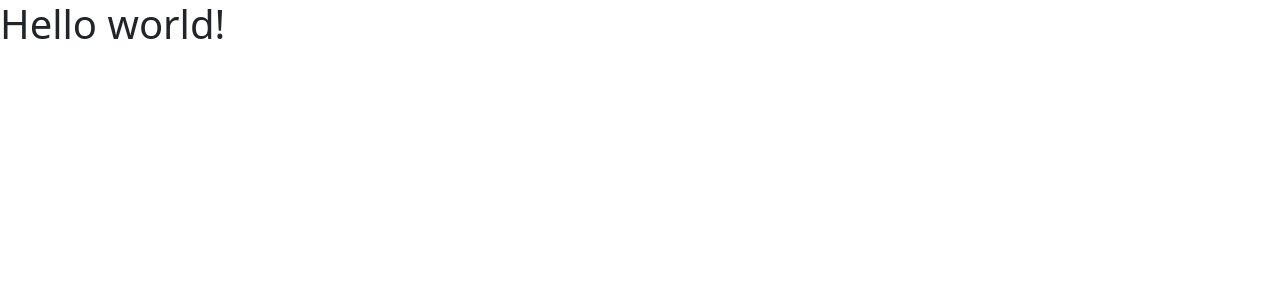
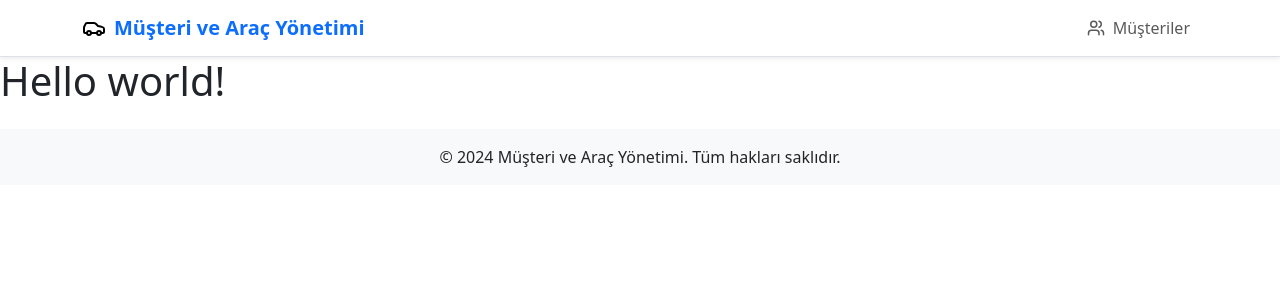
Before and after one commit to fatihkurtl/customer-vehicle-panel, a Next.js app: page / in a window 1280 px wide. Shown: the top 300 px of the page. Built offline with nearby package versions, Linux system fonts and the light colour scheme.

Commit message:
navbar, footer created & lucide react icons added

```diff
--- a/next.config.mjs
+++ b/next.config.mjs
@@ -1,4 +1,14 @@
 /** @type {import('next').NextConfig} */
-const nextConfig = {};
+const nextConfig = {
+    images: {
+        remotePatterns: [
+            {
+                protocol: 'https',
+                hostname: 'cdn-icons-png.freepik.com',
+                pathname: '/512/4213/4213909.png',
+            },
+        ]
+    }
+};
 
 export default nextConfig;
--- a/package.json
+++ b/package.json
@@ -10,6 +10,7 @@
   },
   "dependencies": {
     "bootstrap": "^5.3.3",
+    "lucide-react": "^0.441.0",
     "next": "14.2.11",
     "react": "^18",
     "react-dom": "^18"
--- a/src/app/layout.js
+++ b/src/app/layout.js
@@ -2,6 +2,8 @@ import localFont from "next/font/local";
 // import "./globals.css";
 import "bootstrap/dist/css/bootstrap.css";
 import BootstrapClient from "@/components/BootstrapClient";
+import Navbar from "@/layouts/navbar";
+import Footer from "@/layouts/footer";
 
 const geistSans = localFont({
   src: "./fonts/GeistVF.woff",
@@ -24,7 +26,9 @@ export default function RootLayout({ children }) {
     <html lang="en">
       <body className={`${geistSans.variable} ${geistMono.variable}`}>
         <BootstrapClient />
+        <Navbar />
         <main className="flex-grow-1">{children}</main>
+        <Footer />
       </body>
     </html>
   );
--- /dev/null
+++ b/src/layouts/footer.jsx
@@ -0,0 +1,9 @@
+export default function Footer() {
+    return (
+      <footer className="bg-light py-3 mt-4">
+        <div className="container text-center">
+          <p className="mb-0">&copy; 2024 Müşteri ve Araç Yönetimi. Tüm hakları saklıdır.</p>
+        </div>
+      </footer>
+    );
+  }
--- /dev/null
+++ b/src/layouts/navbar.jsx
@@ -0,0 +1,38 @@
+"use client";
+import Link from "next/link";
+import Image from "next/image";
+import { Users, Car } from "lucide-react";
+
+export default function Navbar() {
+  return (
+    <nav className="navbar navbar-expand-lg navbar-light bg-white border-bottom shadow-sm">
+      <div className="container">
+        <Link href="/" className="navbar-brand d-flex align-items-center">
+          <Car className="me-2" size={24} />
+          <span className="fw-bold text-primary">Müşteri ve Araç Yönetimi</span>
+        </Link>
+        <button
+          className="navbar-toggler"
+          type="button"
+          data-bs-toggle="collapse"
+          data-bs-target="#navbarNav"
+          aria-controls="navbarNav"
+          aria-expanded="false"
+          aria-label="Toggle navigation"
+        >
+          <span className="navbar-toggler-icon"></span>
+        </button>
+        <div className="collapse navbar-collapse" id="navbarNav">
+          <ul className="navbar-nav ms-auto">
+            <li className="nav-item">
+              <Link href="/" className="nav-link d-flex align-items-center">
+                <Users className="me-2" size={18} />
+                Müşteriler
+              </Link>
+            </li>
+          </ul>
+        </div>
+      </div>
+    </nav>
+  );
+}
```
Also changed, not shown: src/services/api.js (added), 2 other files (tests, documents, lock files or other folders).
